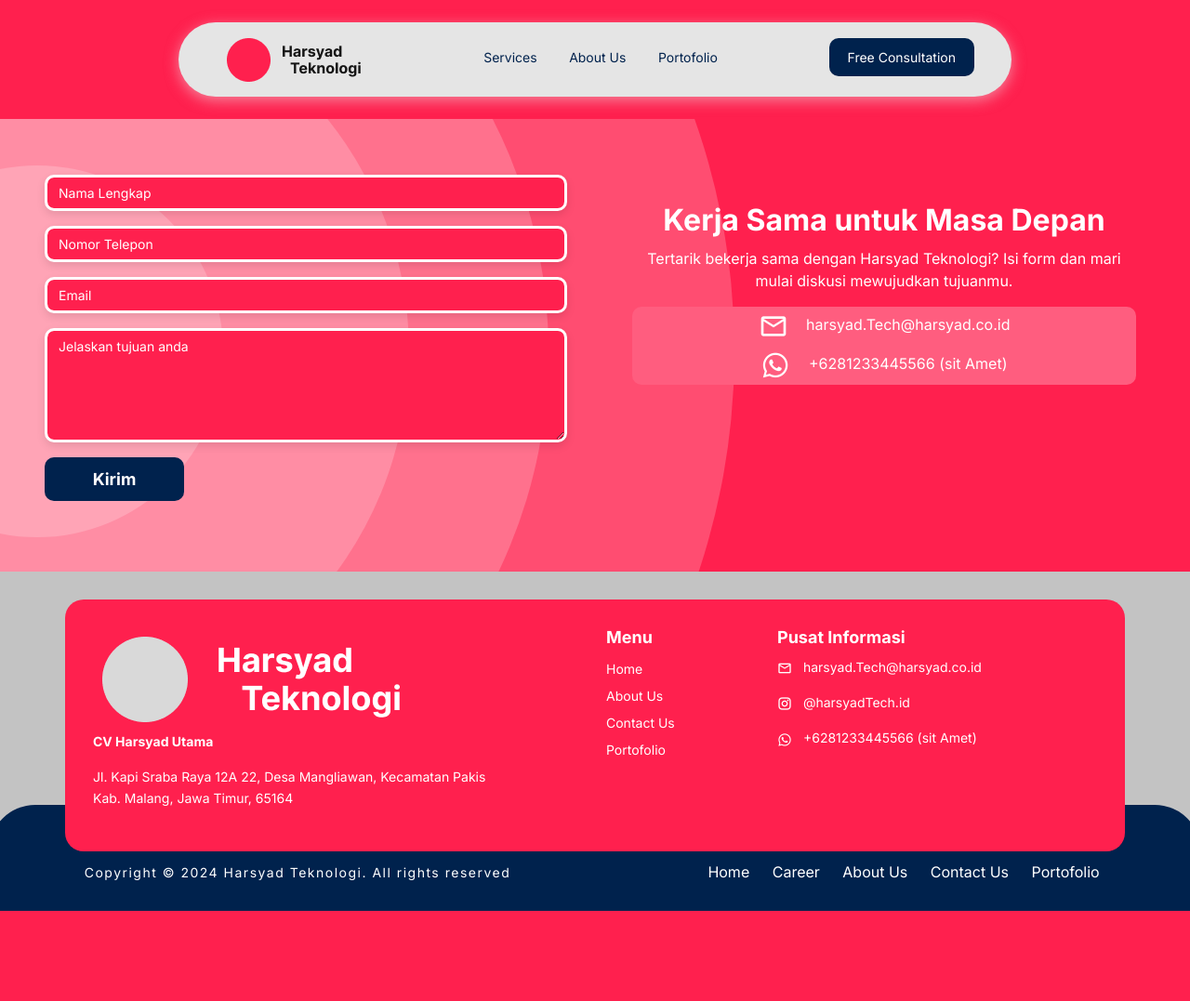
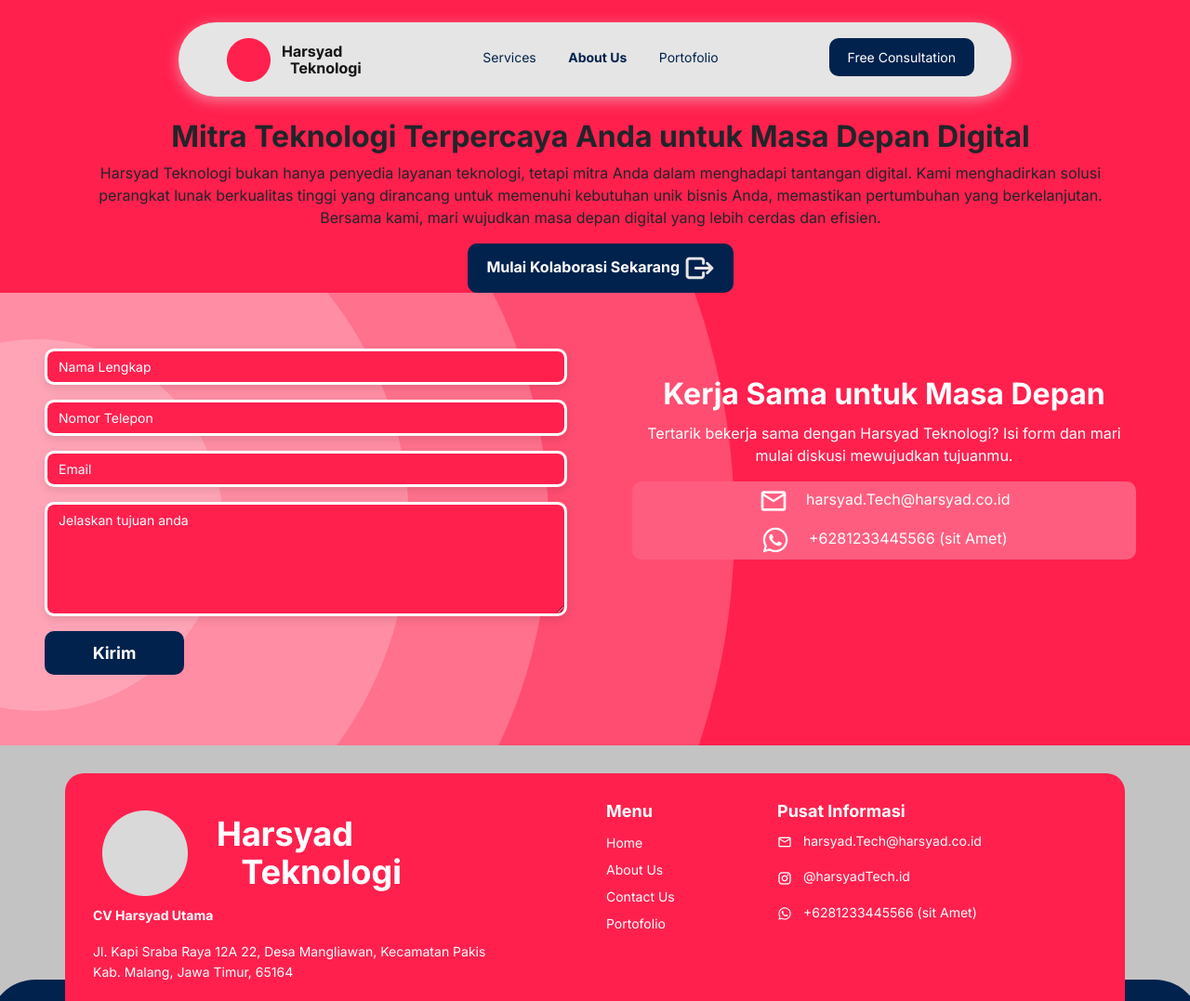
Before and after one commit to IkrarGit37/Harsyad-Teknologi--Bootstrap-, a plain HTML site: page about-us.html in a window 1280 px wide. Shown: the top 1077 px of the page at 93% size. Before the commit the page ends 980 px from the top, so only its background shows below. Drawn offline with Linux system fonts and the light colour scheme; files whose address does not match are found by name.

Commit message:
Landing Page

```diff
--- a/about-us.html
+++ b/about-us.html
@@ -34,7 +34,7 @@
           <div class="col-lg-6 d-none d-lg-block text-center js-clone-nav">
             <ul class="custom-nav">
               <li><a href="#services">Services</a></li>
-              <li><a href="#about-us">About Us</a></li>
+              <li class="active"><a href="#about-us">About Us</a></li>
               <li><a href="#portofolio">Portofolio</a></li>
             </ul>
             <div class="btn-container text-center">
@@ -57,6 +57,35 @@
         </div>
       </div>
     </nav>
+
+    <!-- Hero -->
+    <div class="hero-section">
+      <div class="container">
+        <div class="row align-items-center text-center">
+          <div class="col-12">
+            <h2>
+              <b>Mitra Teknologi Terpercaya Anda untuk Masa Depan Digital</b>
+            </h2>
+          </div>
+          <div class="col-12">
+            <p>
+              Harsyad Teknologi bukan hanya penyedia layanan teknologi, tetapi
+              mitra Anda dalam menghadapi tantangan digital. Kami menghadirkan
+              solusi perangkat lunak berkualitas tinggi yang dirancang untuk
+              memenuhi kebutuhan unik bisnis Anda, memastikan pertumbuhan yang
+              berkelanjutan. Bersama kami, mari wujudkan masa depan digital yang
+              lebih cerdas dan efisien.
+            </p>
+          </div>
+          <div class="icon-text-inline">
+            <a href="#contact" class="btn btn-primary primary-btn">
+              <span class="text-inline"><b>Mulai Kolaborasi Sekarang</b></span>
+              <img src="icon/exit-outline.png" alt="Icon" class="icon-inline" />
+            </a>
+          </div>
+        </div>
+      </div>
+    </div>
 
     <!-- Contact -->
     <div class="contact">
--- a/css/_site-navbar.scss
+++ b/css/_site-navbar.scss
@@ -29,6 +29,10 @@
           color: $primary;
         }
       }
+    }
+    .active {
+      font-weight: bold;
+      color: $primary;
     }
   }
   .btn-container {
```
Also changed, not shown: css/style.css, css/styleAboutUs.css, 2 other files.
